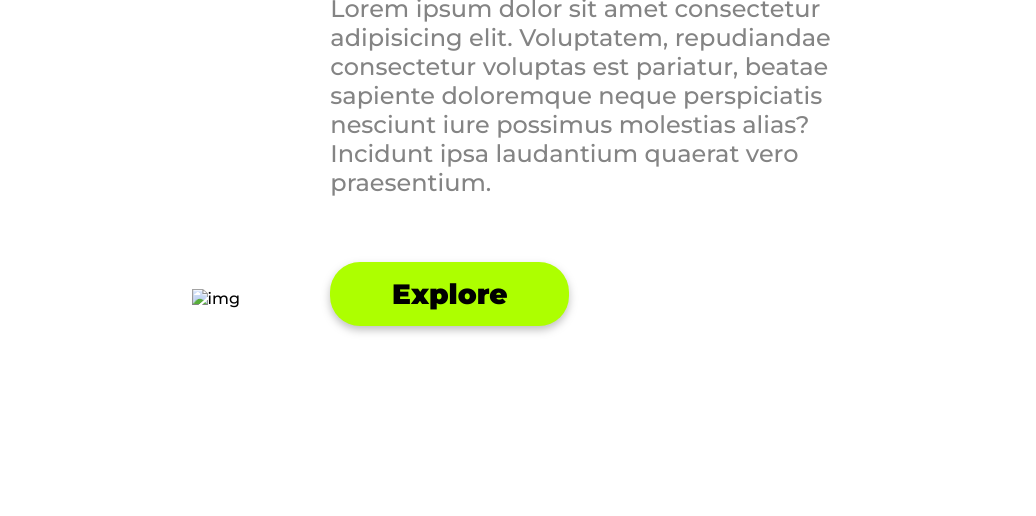
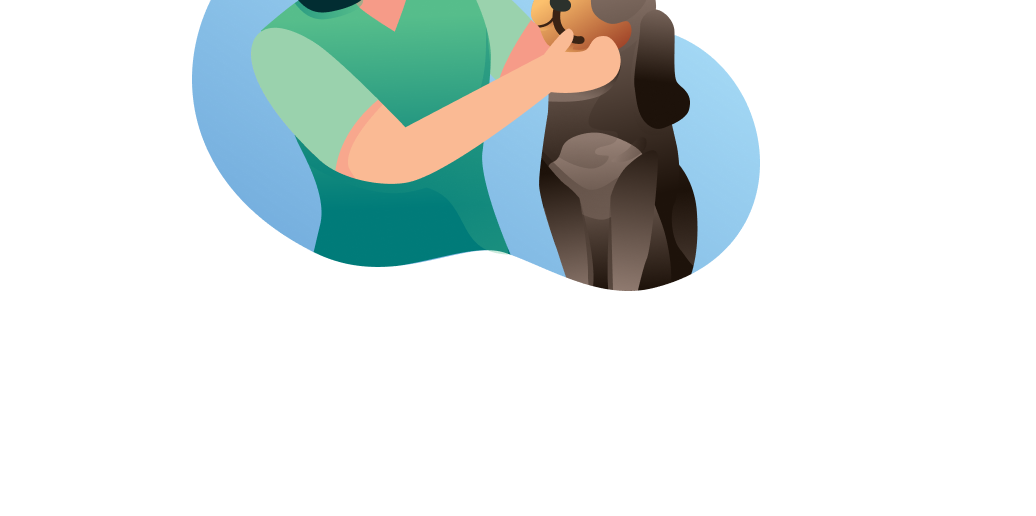
Before and after one commit to Vandersonlira/We-Pet, a plain HTML site: page We Pet/index.html in a window 1280 px wide. Shown: the part 467-983 px from the top of the page, without its empty margins (10-1046 px from the left). Drawn offline with Linux system fonts and the light colour scheme.

Commit message:
Pequenas mudanças ao criar pasta assets

```diff
--- a/We Pet/index.html
+++ b/We Pet/index.html
@@ -21,7 +21,7 @@
         <button class="Log">Login</button>
     </Header>
 
-    <img src="./We-care.png" alt="img">
+    <img src="./assets/We-care.png" alt="img">
     <main>
 
         <h1>We care</h1>
```
